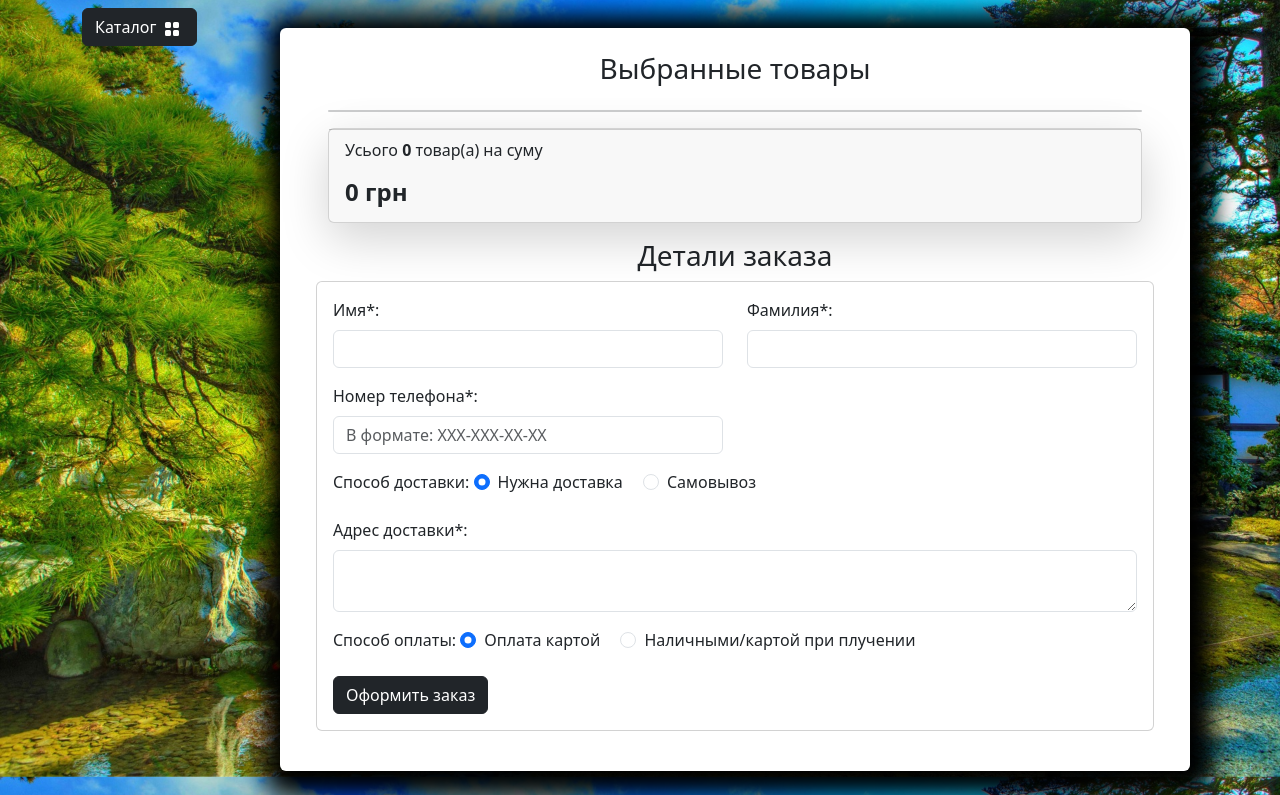
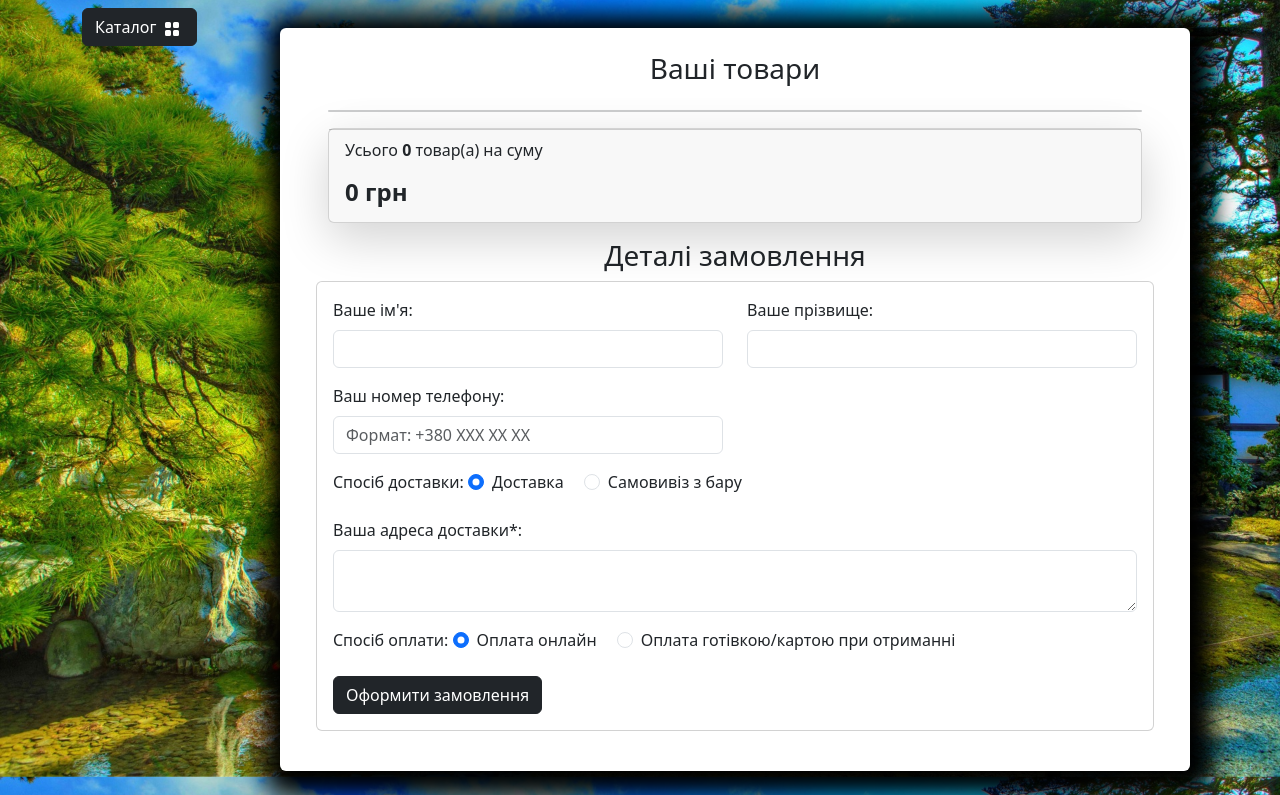
Before and after one commit to Daniil-Dyachenko/Cursova, a Django app: template customs/templates/customs/create_custom.html in a window 1280 px wide. Shown: the part 78-873 px from the top of the page. Run offline with Django 4.2, Linux system fonts and the light colour scheme; data comes from the database, SQL or seed files in the repository; tables that the repository leaves empty hold one stand-in row (values such as "Sample post"); the template is opened without the code that fills it: values that come from a table or form of the project are taken from there, most other values are stand-ins (such as "Sample title", 1, 10 or a date in 2020); parts of the project's set-up code (start-up, migrations or seed data) failed here and were passed over; some libraries are stand-ins or nearby versions.

Commit message:
Розмитка для форми оплати

```diff
--- a/customs/forms.py
+++ b/customs/forms.py
@@ -0,0 +1,33 @@
+import re
+from django import forms
+
+
+class CreateOrderForm(forms.Form):
+    first_name = forms.CharField()
+    last_name = forms.CharField()
+    phone_number = forms.CharField()
+    requires_delivery = forms.ChoiceField(
+        choices=[
+            ("0", False),
+            ("1", True),
+        ],
+    )
+    delivery_address = forms.CharField(required=False)
+    payment_on_get = forms.ChoiceField(
+        choices=[
+            ("0", 'False'),
+            ("1", 'True'),
+        ],
+    )
+
+    def clean_phone_number(self):
+        data = self.cleaned_data['phone_number']
+
+        if not data.isdigit():
+            raise forms.ValidationError("У вашому номері телефона є букви? Введіть тільки цифри")
+
+        pattern = re.compile(r'^\d{11}$')
+        if not pattern.match(data):
+            raise forms.ValidationError("Невірний формат номеру")
+
+        return data
--- a/customs/templates/customs/create_custom.html
+++ b/customs/templates/customs/create_custom.html
@@ -5,7 +5,7 @@
 {% block content %}
                         <div class=" bg-white p-4 mb-4 mx-2 rounded custom-shadow">
                         <div class="container">
-                            <h3 class="text-center mb-4">Выбранные товары</h3>
+                            <h3 class="text-center mb-4">Ваші товари</h3>
                             <div class="container" id="cart-items-container">
                                 <!-- Разметка корзины -->
                                 {% user_baskets request as baskets %}
@@ -15,63 +15,80 @@
                         </div>
                         <!-- Детали заказа -->
                         <div class="container">
-                            <h3 class="text-center">Детали заказа</h3>
+                            <h3 class="text-center">Деталі замовлення</h3>
                             <div class="card mb-3">
                                 <div class="card-body">
-                                    <form>
+                                    <form action="{% url "customs:create_customs" %}" method="post">
+                                        {% csrf_token %}
                                         <div class="row">
                                             <div class="col-md-6 mb-3">
-                                                <label for="id_first_name" class="form-label">Имя*:</label>
+                                                <label for="id_first_name" class="form-label">Ваше ім'я:</label>
                                                 <input type="text" class="form-control" id="id_first_name"
+                                                       value="{% if form.first_name.value %}{{ form.first_name.value }}{% endif %}"
                                                     name="first_name" required>
+                                                    {% if form.first_name.errors %}
+                                                        <div class="alert alert-danger alert-dismissible fade show">{{ form.first_name.errors }}</div>
+                                                    {% endif %}
                                             </div>
                                             <div class="col-md-6 mb-3">
-                                                <label for="id_last_name" class="form-label">Фамилия*:</label>
-                                                <input type="text" class="form-control" id="id_last_name" name="last_name" required>
+                                                <label for="id_last_name" class="form-label">Ваше прізвище:</label>
+                                                <input type="text" class="form-control" id="id_last_name" name="last_name"
+                                                       value="{% if form.last_name.value %}{{ form.last_name.value }}{% endif %}"
+                                                       required>
+                                                        {% if form.last_name.errors %}
+                                                            <div class="alert alert-danger alert-dismissible fade show">{{ form.last_name.errors }}</div>
+                                                        {% endif %}
                                             </div>
                                             <div class="col-md-6 mb-3">
-                                                <label for="id_phone_number" class="form-label">Номер телефона*:</label>
+                                                <label for="id_phone_number" class="form-label">Ваш номер телефону:</label>
                                                 <input type="text" class="form-control" id="id_phone_number" name="phone_number"
-                                                    placeholder="В формате: XXX-XXX-XX-XX"
+                                                       value="{% if form.phone_number.value %}{{ form.phone_number.value }}{% endif %}"
+                                                    placeholder="Формат: +380 XXX XX XX"
                                                     required>
+                                                    {% if form.phone_number.errors %}
+                                                        <div class="alert alert-danger alert-dismissible fade show">{{ form.phone_number.errors }}</div>
+                                                    {% endif %}
                                             </div>
                                             <div class="col-md-12 mb-3">
-                                                <label for="delivery" class="form-label">Способ доставки: </label>
+                                                <label for="delivery" class="form-label">Спосіб доставки: </label>
                                                 <div class="form-check form-check-inline">
                                                     <input class="form-check-input" type="radio" name="requires_delivery"
                                                         id="id_requires_delivery" value="1" checked>
-                                                    <label class="form-check-label" for="id_requires_delivery">Нужна
-                                                        доставка</label>
+                                                    <label class="form-check-label" for="id_requires_delivery">Доставка
+                                                    </label>
                                                 </div>
                                                 <div class="form-check form-check-inline">
                                                     <input class="form-check-input" type="radio" name="requires_delivery"
                                                         id="id_requires_delivery" value="0">
-                                                    <label class="form-check-label" for="id_requires_delivery">Самовывоз</label>
+                                                    <label class="form-check-label" for="id_requires_delivery">Самовивіз з бару</label>
                                                 </div>
                                             </div>
                                             <div class="mb-3" id="deliveryAddressField">
-                                                <label for="id_delivery_address" class="form-label">Адрес
+                                                <label for="id_delivery_address" class="form-label">Ваша адреса
                                                     доставки*:</label>
                                                 <textarea class="form-control" id="id_delivery_address"
+                                                          value="{% if form.delivery_address.value %}{{ form.delivery_address.value }}{% endif %}"
                                                     name="delivery_address" rows="2"></textarea>
+                                                    {% if form.delivery_address.errors %}
+                                                        <div class="alert alert-danger alert-dismissible fade show">{{ form.delivery_address.errors }}</div>
+                                                    {% endif %}
                                             </div>
                                             <div class="col-md-12 mb-3">
-                                                <label class="form-label">Способ оплаты: </label>
+                                                <label class="form-label">Спосіб оплати: </label>
                                                 <div class="form-check form-check-inline">
                                                     <input class="form-check-input" type="radio" name="payment_on_get"
                                                         id="id_payment_on_get" value="0" checked>
-                                                    <label class="form-check-label" for="id_payment_on_get">Оплата
-                                                        картой</label>
+                                                    <label class="form-check-label" for="id_payment_on_get">Оплата онлайн
+                                                    </label>
                                                 </div>
                                                 <div class="form-check form-check-inline">
                                                     <input class="form-check-input" type="radio" name="payment_on_get"
                                                         id="id_payment_on_get" value="1">
-                                                    <label class="form-check-label" for="id_payment_on_get">Наличными/картой
-                                                        при плучении</label>
+                                                    <label class="form-check-label" for="id_payment_on_get">Оплата готівкою/картою при отриманні</label>
                                                 </div>
                                             </div>
                                         </div>
-                                        <button type="submit" class="btn btn-dark">Оформить заказ</button>
+                                        <button type="submit" class="btn btn-dark">Оформити замовлення</button>
                                     </form>
                                 </div>
                             </div>
--- a/users/models.py
+++ b/users/models.py
@@ -3,7 +3,7 @@ from django.contrib.auth.models import AbstractUser
 
 class User(AbstractUser):
     image = models.ImageField(upload_to='users_images',blank=True,null=True, verbose_name='Фотографія')
-    phone_number = models.CharField(max_length=20,blank=True,null=True)
+    phone_number = models.CharField(max_length=11,blank=True,null=True)
 
     class Meta:
         db_table = 'user'
```
Also changed, not shown: media/users_images/filadelifial.jpg (added).
